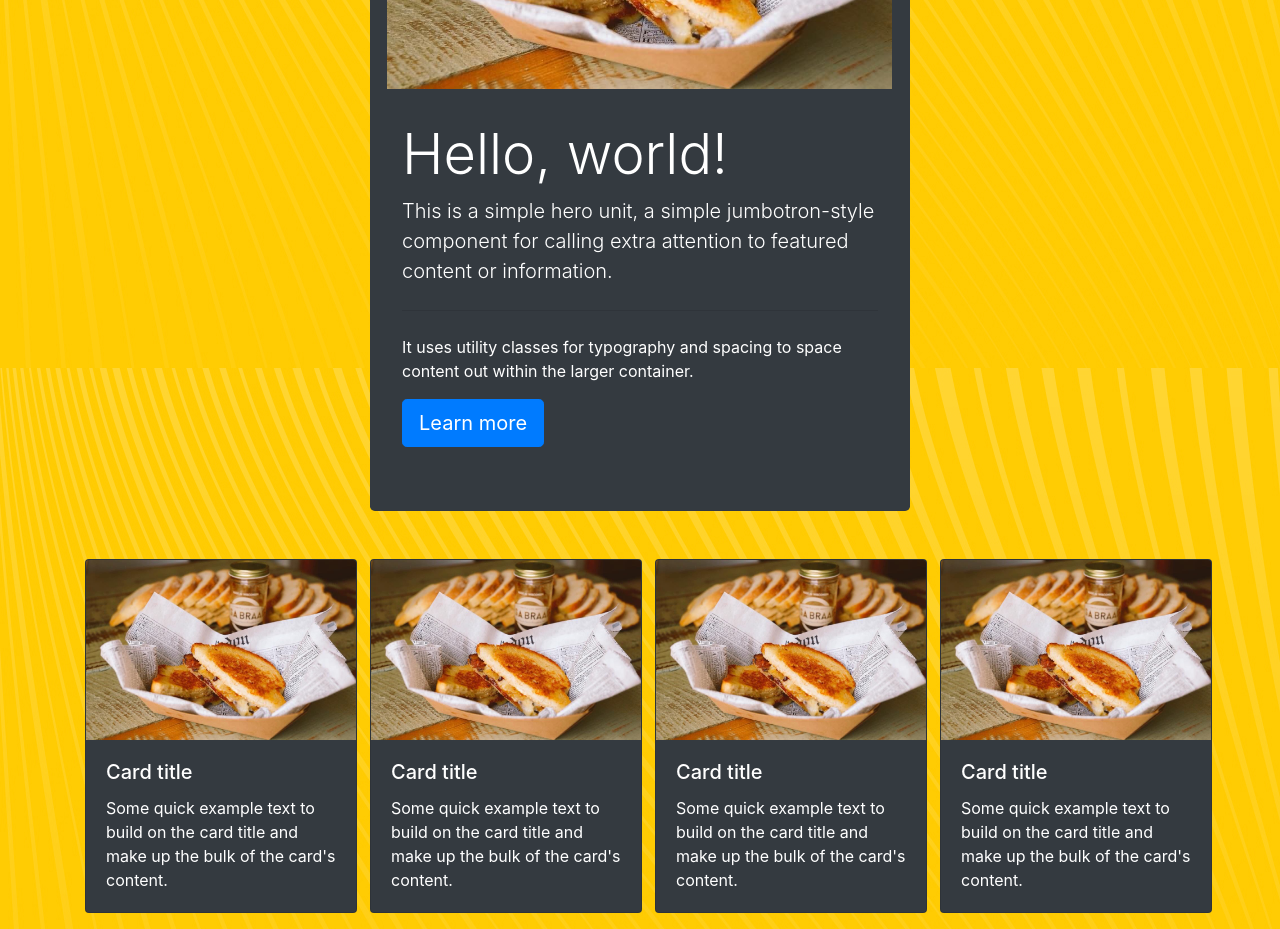
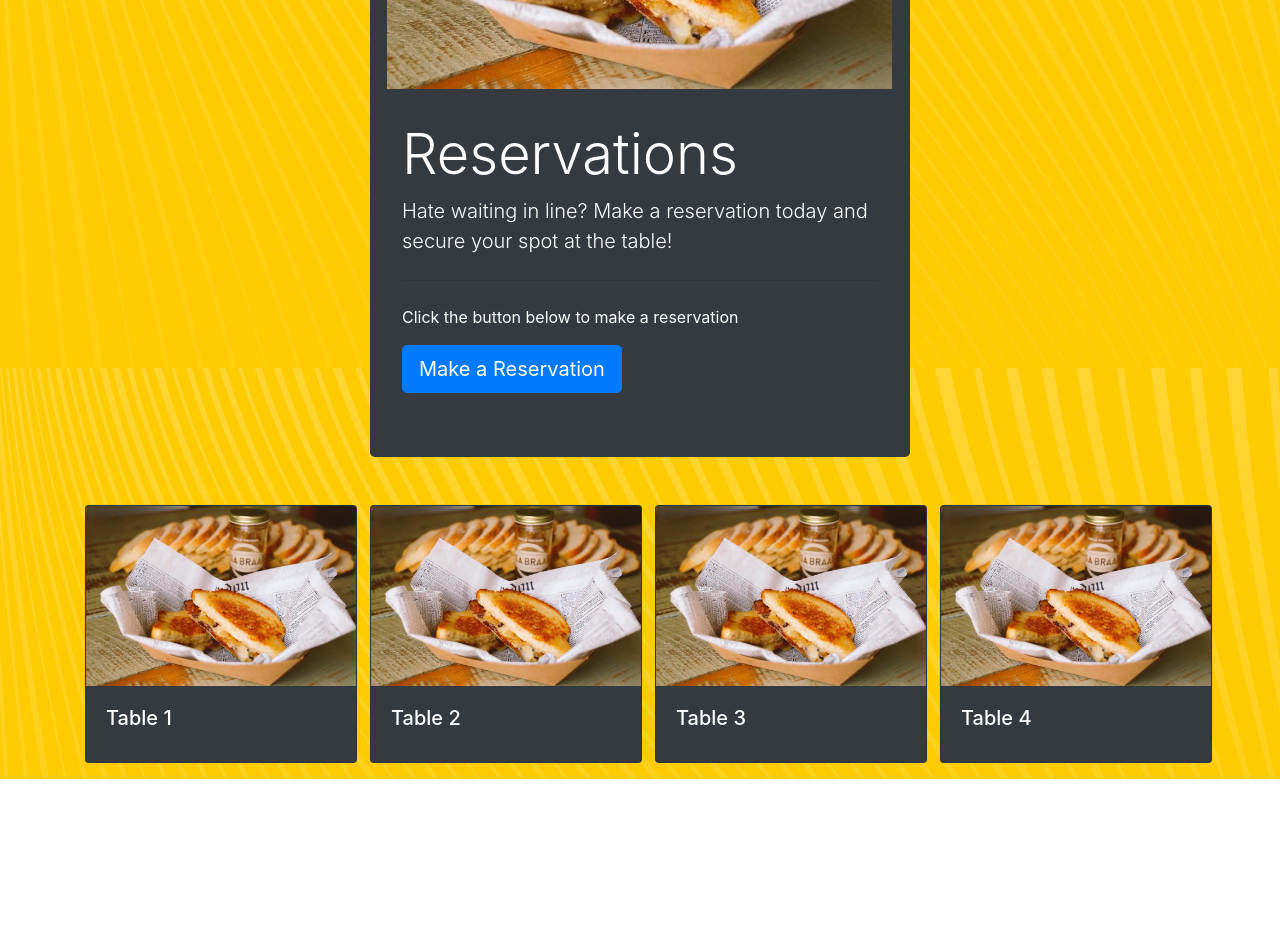
Before and after one commit to patrickvenkat/HotRestaurant, a website: page index.html in a window 1280 px wide. Shown: the part 400-1329 px from the top of the page. After the commit the page ends 1179 px from the top, so only its background shows below. Drawn offline with nearby package versions, Linux system fonts and the light colour scheme.

Commit message:
fixed the paths issue linking the home and reservations page

```diff
--- a/index.html
+++ b/index.html
@@ -28,7 +28,7 @@
                     <a class="nav-link" href="index.html">Home</a>
                 </li>
                 <li class="nav-item">
-                    <a class="nav-link" href="reservations.html">Reservations</a>
+                    <a class="nav-link" href="reservation.html">Reservations</a>
                 </li>
             </ul>
         </div>
@@ -43,11 +43,11 @@
                         <div class="row">
                         <img src="images/food1.jpg" width=505px style="margin-bottom:2em;">
                         </div>
-                        <h1 class="display-4">Hello, world!</h1>
-                        <p class="lead">This is a simple hero unit, a simple jumbotron-style component for calling extra attention to featured content or information.</p>
+                        <h1 class="display-4">Reservations</h1>
+                        <p class="lead">Hate waiting in line? Make a reservation today and secure your spot at the table!</p>
                         <hr class="my-4">
-                        <p>It uses utility classes for typography and spacing to space content out within the larger container.</p>
-                        <a class="btn btn-primary btn-lg" href="#" role="button">Learn more</a>
+                        <p>Click the button below to make a reservation</p>
+                        <a class="btn btn-primary btn-lg" href="reservation.html" id="reservationButton" role="button">Make a Reservation</a>
                       </div>
                     </div>
            <div class="col-md-3"></div>
@@ -65,9 +65,7 @@
       <div class="card text-white bg-dark mb-3" id="1" style="width: 17rem;">
         <img src="images/food1.jpg" class="card-img-top" alt="...">
         <div class="card-body">
-          <h5 class="card-title">Card title</h5>
-          <p class="card-text">Some quick example text to build on the card title and make up the bulk of the card's
-            content.</p>
+          <h5 class="card-title">Table 1</h5>
         </div>
       </div>
     </div>
@@ -75,9 +73,7 @@
       <div class="card text-white bg-dark mb-3" id="2" style="width: 17rem;">
         <img src="images/food1.jpg" class="card-img-top" alt="...">
         <div class="card-body">
-          <h5 class="card-title">Card title</h5>
-          <p class="card-text">Some quick example text to build on the card title and make up the bulk of the card's
-            content.</p>
+          <h5 class="card-title">Table 2</h5>
         </div>
       </div>
     </div>
@@ -85,9 +81,7 @@
       <div class="card text-white bg-dark mb-3" id="3" style="width: 17rem;">
         <img src="images/food1.jpg" class="card-img-top" alt="...">
         <div class="card-body">
-          <h5 class="card-title">Card title</h5>
-          <p class="card-text">Some quick example text to build on the card title and make up the bulk of the card's
-            content.</p>
+          <h5 class="card-title">Table 3</h5>
         </div>
       </div>
     </div>
@@ -95,9 +89,7 @@
       <div class="card text-white bg-dark mb-3" id="4" style="width: 17rem;">
         <img src="images/food1.jpg" class="card-img-top" alt="...">
         <div class="card-body">
-          <h5 class="card-title">Card title</h5>
-          <p class="card-text">Some quick example text to build on the card title and make up the bulk of the card's
-            content.</p>
+          <h5 class="card-title">Table 4</h5>
         </div>
       </div>
     </div>
```
